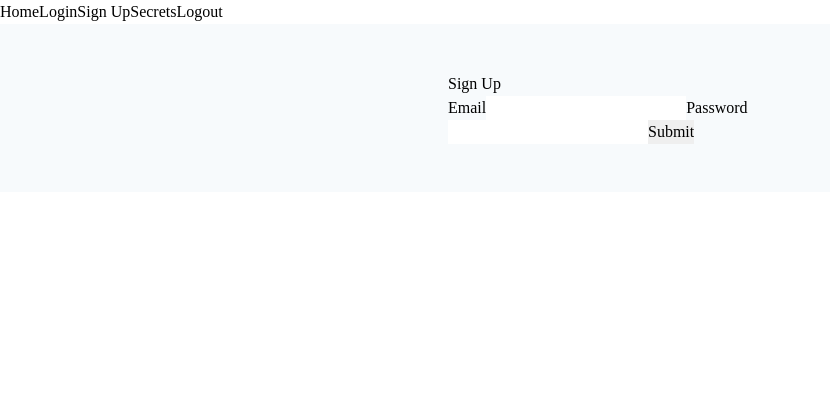
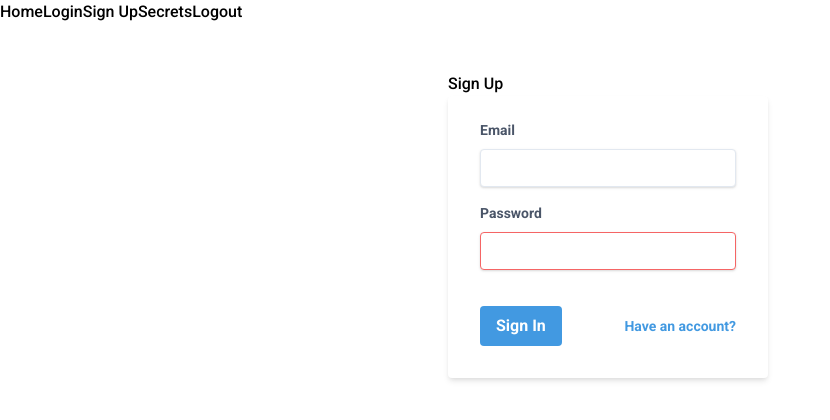
Before and after one commit to codebender16/zsusscribe-client, a React (Create React App) app: page /sign-up in a window 1280 px wide. Shown: the top 420 px of the page, without its empty margins (0-830 px from the left). Built offline with nearby package versions, Linux system fonts and the light colour scheme.

Commit message:
updated style for login and sign up

```diff
--- a/src/assets/global.css
+++ b/src/assets/global.css
@@ -1,4 +1,6 @@
+@import url('https://fonts.googleapis.com/css2?family=Roboto:wght@100;300;500;700&display=swap');
+
 body {
-  font-family: serif;
+  font-family: 'Roboto', sans-serif;
   /* text-align: right; */
 }
--- a/src/components/App.jsx
+++ b/src/components/App.jsx
@@ -15,7 +15,7 @@ class App extends React.Component {
     return (
       <>
         <NavBar />
-        <body className="bg-gray-100">
+        <body className="bg-gray">
         <div className="px-8 py-12 max-w-md mx-auto">
         <Switch>
           <ProtectedRoute exact path="/subscriptions/:id/edit" component={EditSubscription} />
--- a/src/components/Login.jsx
+++ b/src/components/Login.jsx
@@ -70,7 +70,7 @@ class Login extends React.Component {
           />
         </div>
         <div className="flex items-center justify-between">
-          <button className="bg-blue-500 hover:bg-blue-700 text-white font-bold py-2 px-4 rounded focus:outline-none focus:shadow-outline" type="button"> Sign In </button>
+          <button className="bg-blue-500 hover:bg-blue-700 text-white font-bold py-2 px-4 rounded focus:outline-none focus:shadow-outline" type="submit"> Sign In </button>
           <a className="inline-block align-baseline font-bold text-sm text-blue-500 hover:text-blue-800" href="www.google.com">
             Forgot Password?
           </a>
--- a/src/components/SignUp.jsx
+++ b/src/components/SignUp.jsx
@@ -43,26 +43,37 @@ class SignUp extends React.Component {
   render() {
     const { email, password } = this.state;
     return (
-      <div className="container">
+      <div className="w-full max-w-xs">
         <h1>Sign Up</h1>
-        <form onSubmit={this.onFormSubmit}>
-          <label htmlFor="email">Email</label>
+        <form className="bg-white shadow-md rounded px-8 pt-6 pb-8 mb-4" onSubmit={this.onFormSubmit}>
+        <div className="mb-4">
+          <label className="block text-gray-700 text-sm font-bold mb-2" htmlFor="email">Email</label>
           <input
+            className="shadow appearance-none border rounded w-full py-2 px-3 text-gray-700 leading-tight focus:outline-none focus:shadow-outline"
             type="email"
             name="email"
             id="email"
             value={email}
             onChange={this.onInputChange}
           />
-          <label htmlFor="password">Password</label>
+        </div>
+          <div className="mb-6">
+          <label className="block text-gray-700 text-sm font-bold mb-2" htmlFor="password">Password</label>
           <input
+            className="shadow appearance-none border border-red-500 rounded w-full py-2 px-3 text-gray-700 mb-3 leading-tight focus:outline-none focus:shadow-outline"
             type="password"
             name="password"
             id="password"
             value={password}
             onChange={this.onInputChange}
           />
-          <input type="submit" value="Submit" />
+          </div>
+          <div div className="flex items-center justify-between">
+          <button className="bg-blue-500 hover:bg-blue-700 text-white font-bold py-2 px-4 rounded focus:outline-none focus:shadow-outline" type="submit"> Sign In </button>
+          <a className="inline-block align-baseline font-bold text-sm text-blue-500 hover:text-blue-800" href="www.google.com">
+            Have an account?
+          </a>
+        </div>
         </form>
       </div>
     );
```
